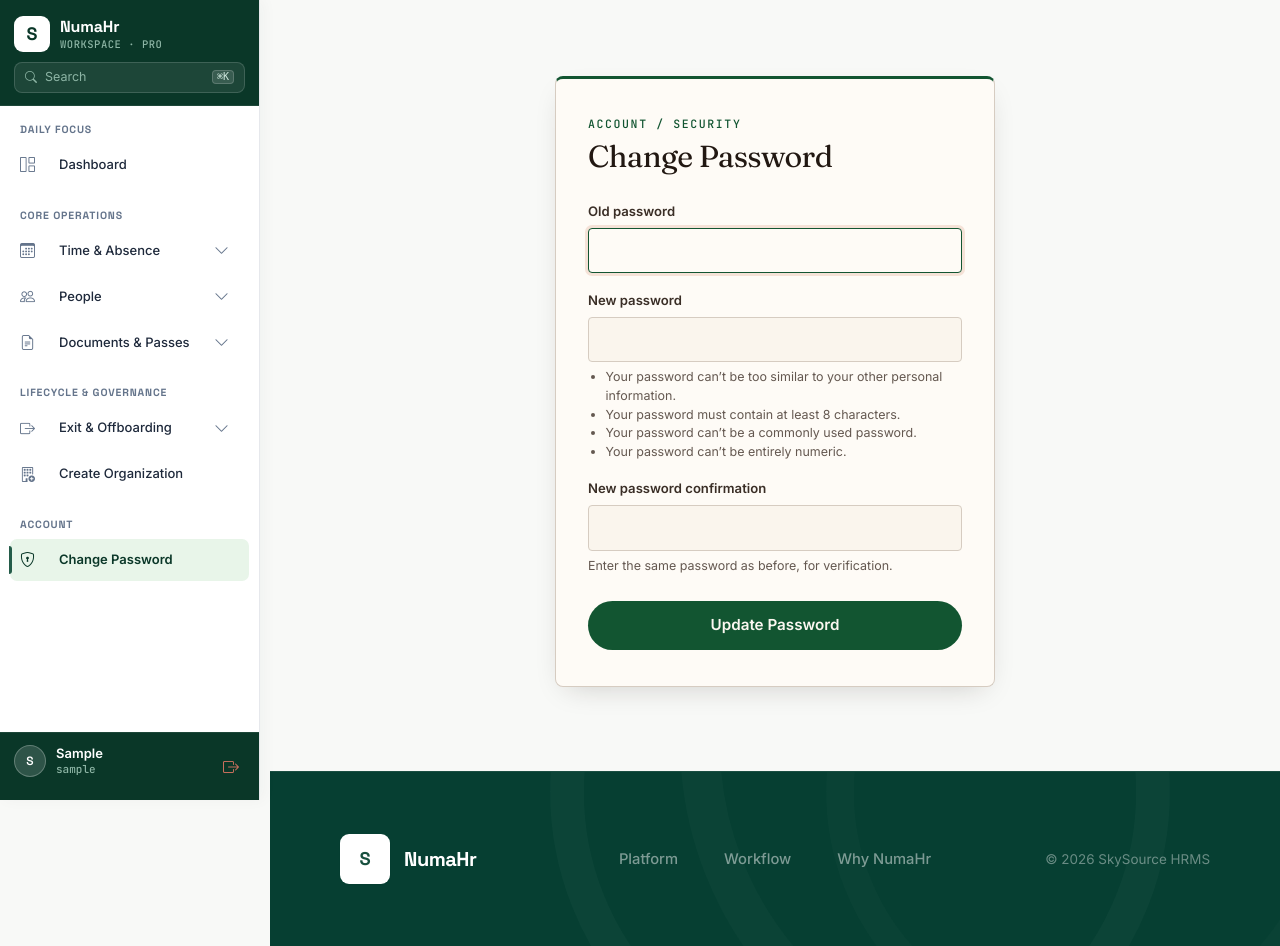
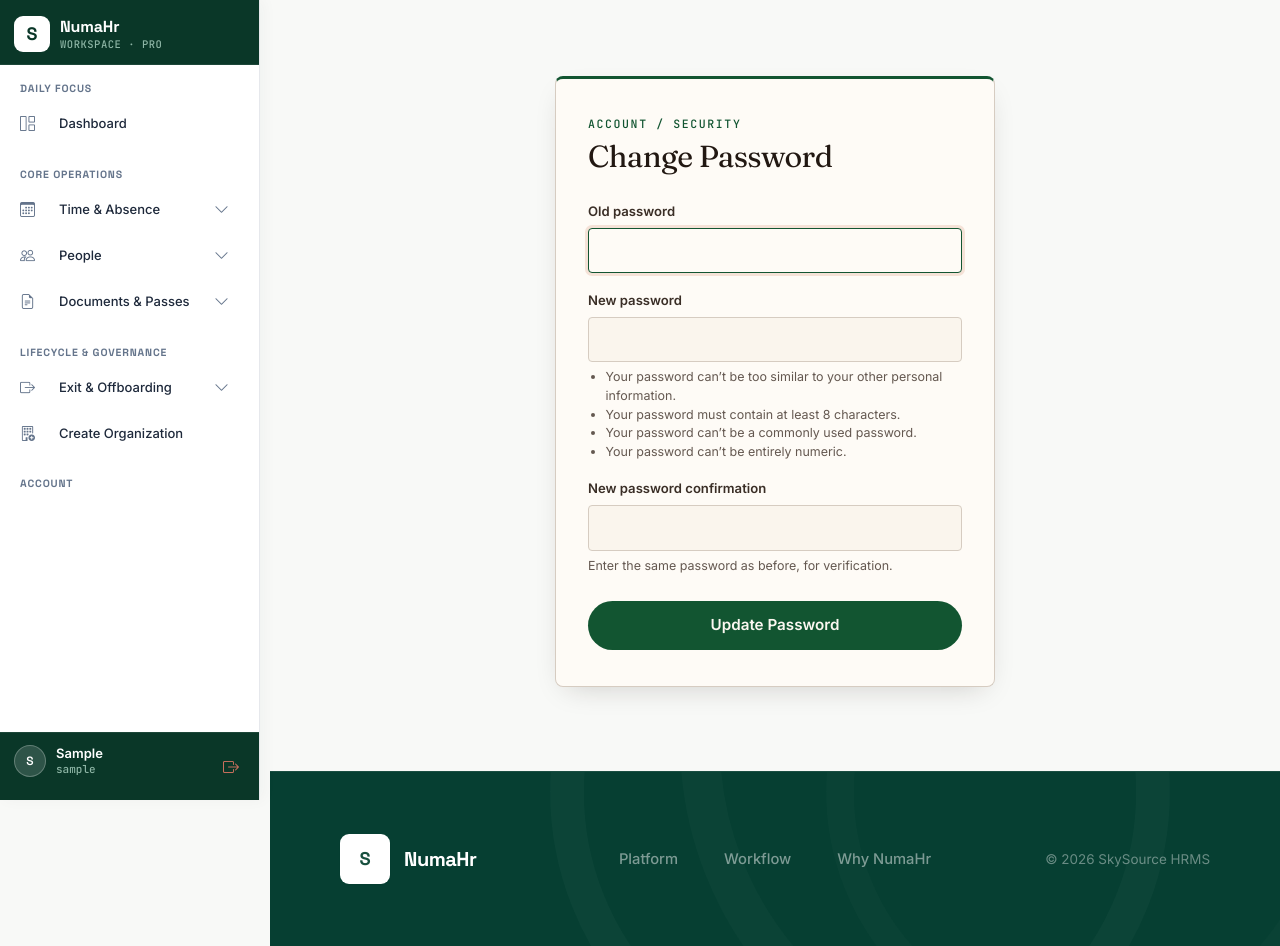
Before and after one commit to prabal1123/projSkySource, a Django app: page /app/change-password/ in a window 1280 px wide. Run offline with Django 5.2, Linux system fonts and the light colour scheme; the visitor is signed in with stand-in values (Sample User, id 1); data comes from the database, SQL or seed files in the repository; data that the repository does not hold is empty; parts of the project's set-up code (start-up, migrations or seed data) failed here and were passed over.

Commit message:
Remove Quick Search box from sidebar

```diff
--- a/templates/includes/sidebar.html
+++ b/templates/includes/sidebar.html
@@ -426,11 +426,7 @@
         {% endif %}
 
         <!-- Quick Search -->
-        <div class="hr-sidebar-search">
-            <i class="bi bi-search"></i>
-            <input type="text" placeholder="Search" />
-            <kbd>&#8984;K</kbd>
-        </div>
+
     </div>
 
     <!-- ========================================= -->
@@ -656,10 +652,7 @@
                 </a>
             {% endif %}
 
-            <a href="{% url 'password_change' %}" class="hr-sidebar-link {% if request.resolver_match.url_name == 'password_change' %}active{% endif %}">
-                <i class="bi bi-shield-lock"></i>
-                <span>Change Password</span>
-            </a>
+
         </div>
 
     </nav>
```
